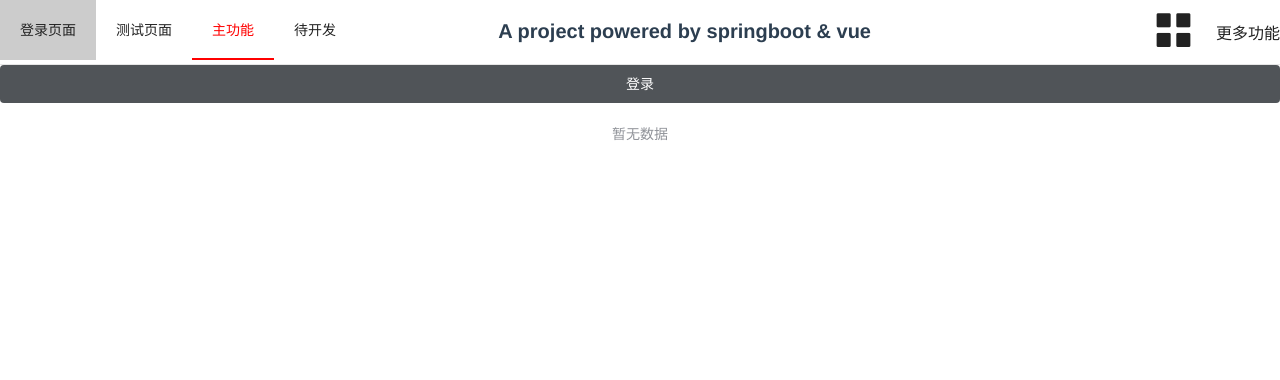
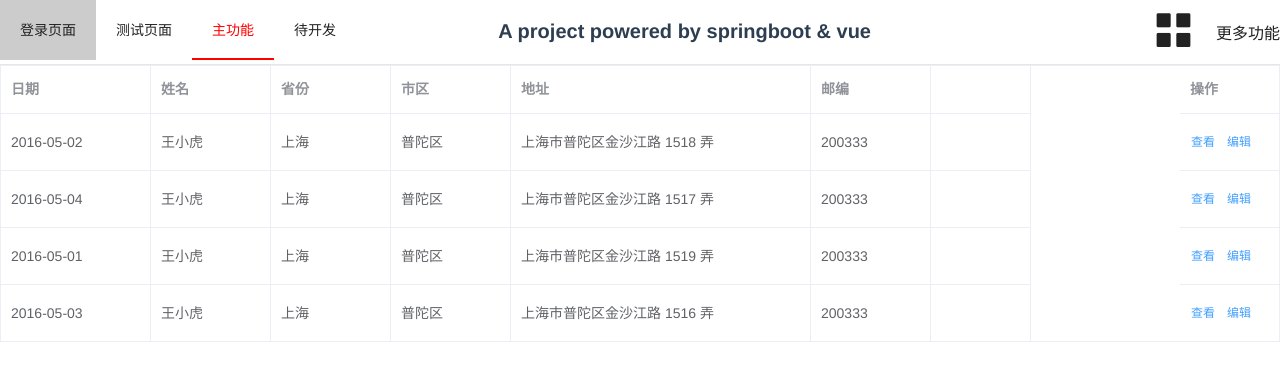
Before and after one commit to JancerWu/White-Jotter, a Vue app in the folder wj-vue/: page /test in a window 1280 px wide. Shown: the top 380 px of the page. Built offline with nearby package versions, Linux system fonts and the light colour scheme; sample sign-in values are in the browser's storage.

Commit message:
在叶子后面添加按钮，可以GET到内容

```diff
--- a/wj-vue/src/components/home/TestVue.vue
+++ b/wj-vue/src/components/home/TestVue.vue
@@ -1,58 +1,90 @@
 <template>
-    <div>
-      <el-button type="primary" style="width: 100%;background: #505458;border: none" v-on:click="login">登录</el-button>
-      <el-tree :data="tree" :props="defaultProps" @node-click="handleNodeClick"></el-tree>
-    </div>
+  <el-table
+    :data="tableData"
+    border
+    style="width: 100%">
+    <el-table-column
+      fixed
+      prop="date"
+      label="日期"
+      width="150">
+    </el-table-column>
+    <el-table-column
+      prop="name"
+      label="姓名"
+      width="120">
+    </el-table-column>
+    <el-table-column
+      prop="province"
+      label="省份"
+      width="120">
+    </el-table-column>
+    <el-table-column
+      prop="city"
+      label="市区"
+      width="120">
+    </el-table-column>
+    <el-table-column
+      prop="address"
+      label="地址"
+      width="300">
+    </el-table-column>
+    <el-table-column
+      prop="zip"
+      label="邮编"
+      width="120">
+    </el-table-column>
+    <el-table-column
+      fixed="right"
+      label="操作"
+      width="100">
+      <template slot-scope="scope">
+        <el-button @click="handleClick(scope.row)" type="text" size="small">查看</el-button>
+        <el-button type="text" size="small">编辑</el-button>
+      </template>
+    </el-table-column>
+  </el-table>
 </template>
 
 <script>
 export default {
-  // name: 'NavMenu',
+  methods: {
+    handleClick (row) {
+      console.log(row)
+    }
+  },
   data () {
     return {
-      tree: [],
-      defaultProps: {
-        children: 'children',
-        label: 'label'
-      }
-    }
-  },
-  created: function () {
-    console.log('this is a test')
-  },
-  methods: {
-    login () {
-      // fetch('http://localhost:8443/api/test')
-      //   .then(response => response.json())
-      //   .then(json => {
-      //     this.tree = json.map_list
-      //     // this.tree.push(json)
-      //   })
-      // console.log('gei wo chu lai!!')
-      this.$axios
-        .post('/test')
-        .then(successResponse => {
-          this.tree = successResponse.data.map_list
-          console.log(this.tree)
-        })
-        .catch(failResponse => {
-        })
-      // this.navList.pop({name: '/admin', navItem: '个人中心'})
-      // this.navList.push({name: '/ddd', navItem: '测试'})
-    },
-    handleNodeClick (data) {
-      console.log(data)
+      tableData: [{
+        date: '2016-05-02',
+        name: '王小虎',
+        province: '上海',
+        city: '普陀区',
+        address: '上海市普陀区金沙江路 1518 弄',
+        zip: 200333
+      }, {
+        date: '2016-05-04',
+        name: '王小虎',
+        province: '上海',
+        city: '普陀区',
+        address: '上海市普陀区金沙江路 1517 弄',
+        zip: 200333
+      }, {
+        date: '2016-05-01',
+        name: '王小虎',
+        province: '上海',
+        city: '普陀区',
+        address: '上海市普陀区金沙江路 1519 弄',
+        zip: 200333
+      }, {
+        date: '2016-05-03',
+        name: '王小虎',
+        province: '上海',
+        city: '普陀区',
+        address: '上海市普陀区金沙江路 1516 弄',
+        zip: 200333
+      }]
     }
   }
 }
 </script>
-
-<style scoped>
-  a{
-    text-decoration: none;
-  }
-
-  span {
-    pointer-events: none;
-  }
-</style>
--- a/wj-vue/src/components/mainfunction/subfunction/Show.vue
+++ b/wj-vue/src/components/mainfunction/subfunction/Show.vue
@@ -10,11 +10,31 @@
         </el-select>
         <el-button slot="append" icon="el-icon-search" v-on:click = 'search'></el-button>
         <el-tree
+        ref="law"
+        :expand-on-click-node="false"
         :data="tree"
         :props="defaultProps"
+        :highlight-current="true"
         accordion
         @node-click="handleNodeClick">
-</el-tree>
+            <span class="custom-tree-node" slot-scope="{ node, data }">
+            <span>{{ node.label }}</span>
+            <span>
+            <el-button
+                type="text"
+                size="mini"
+                @click="() => append(data)">
+                Append
+            </el-button>
+            <el-button
+                type="text"
+                size="mini"
+                @click="() => remove(node, data)">
+                Delete
+            </el-button>
+            </span>
+            </span>
+        </el-tree>
     </div>
 </template>
 
@@ -63,7 +83,14 @@ export default {
         })
     },
     handleNodeClick (tree) {
-      console.log(tree)
+      console.log('Click+1')
+      console.log(JSON.stringify(this.$refs.law.getCurrentNode()))
+    },
+    append () {
+      console.log('append+1')
+    },
+    remove () {
+      console.log('remove+1')
     }
   }
 }
```
